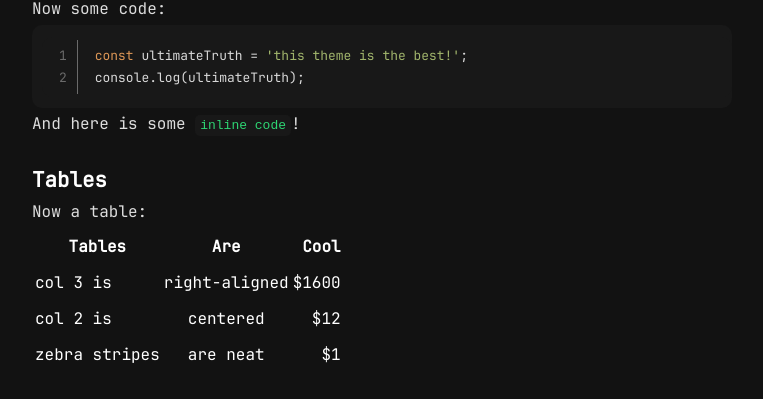
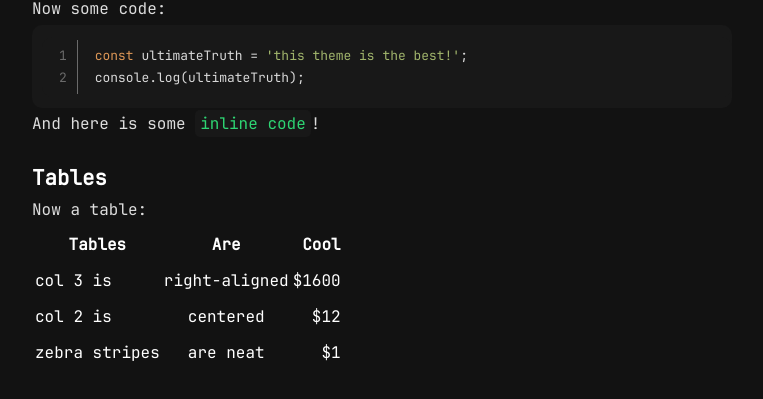
Before and after one commit to sayoonnn/sayoonnn.github.io, a Jekyll site: the page built from post_layout.md, in a window 1280 px wide. Shown: the part 1904-2303 px from the top of the page, without its empty margins (258-1021 px from the left). Built offline with Jekyll 4.4.1, drawn with Linux system fonts in a browser that asks for light colours.

Commit message:
19:08:42

```diff
--- a/assets/css/syntax-highlighting.css
+++ b/assets/css/syntax-highlighting.css
@@ -19,6 +19,7 @@ code {
 }
 
 .language-plaintext {
+  font-family: var(--main-font) !important;
   color: var(--light-alt-color);
   background-color: #181818;
   border-radius: 0.3125rem;
```
Also changed, not shown: _archives/study.md (line endings or trailing spaces).
